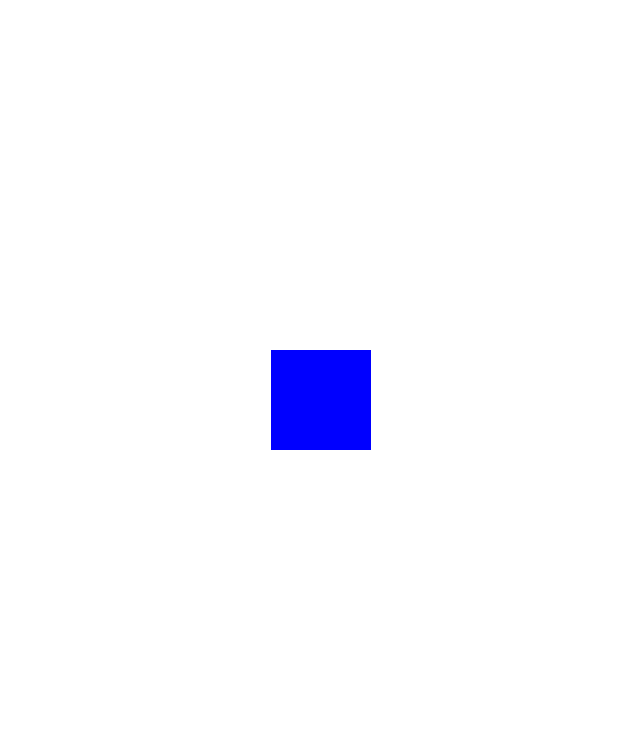
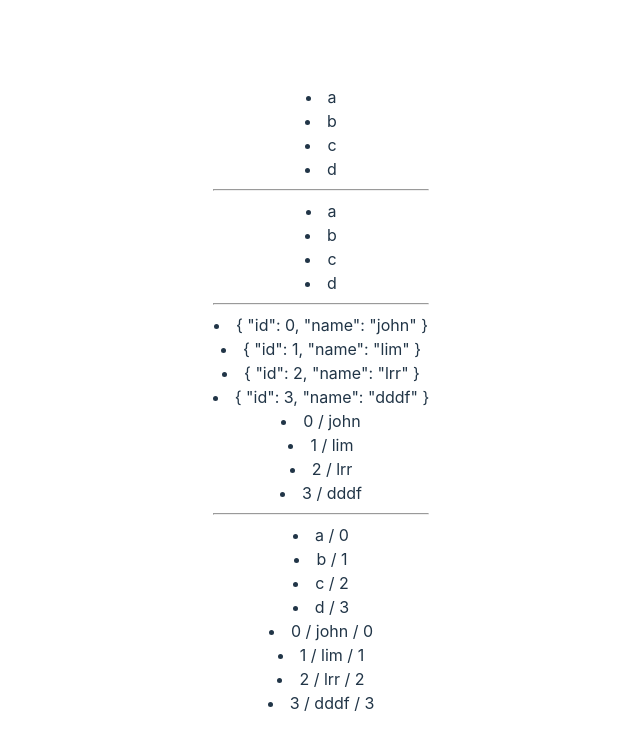
Before and after one commit to upperrr/vita-basic, a Vue app: page / in a window 1280 px wide. Shown: the top 750 px of the page, without its empty margins (319-959 px from the left). Built offline with nearby package versions, Linux system fonts and the light colour scheme.

Commit message:
:sparkles: feat: 리스트 렌더링

```diff
--- a/src/App.vue
+++ b/src/App.vue
@@ -1,18 +1,18 @@
 <template>
   <div>
-    <!-- <div v-if="isVisible" class="red"></div>
-    <div v-if="isVisible==true" class="blue"></div>
-    <div v-else class="black"></div> -->
+<!-- 기존의 HTML 코드 작성 방식 -->
+    <li>{{ sampleArray[0] }}</li>
+    <li>{{ sampleArray[1] }}</li>
+    <li>{{ sampleArray[2] }}</li>
+    <li>{{ sampleArray[3] }}</li><hr/>
 
-    <!-- <div v-if="count > 1" class="red"></div>
-    <div v-else class="blue"></div> -->
-<!--
-    <button @click="count++">증가</button>
-    <button @click="count--">감소</button> -->
+<!-- v-for directive를 사용해 보자: key필수(react와 동일) -->
+    <li v-for="item in sampleArray" :key="'item'">{{ item }}</li><hr/>
+    <li v-for="user in otherArray" :key="user.id">{{ user }}</li>
+    <li v-for="user in otherArray" :key="user.id">{{ user.id }} / {{ user.name }}</li><hr/>
 
-    <div v-show="isVisible" class="red"></div>
-    <div v-show="!isVisible" class="blue"></div>
-    <div v-if="isVisible" class="black"></div>
+    <li v-for="(item, index) in sampleArray" :key="'item'" @click="openDialo(index)">{{ item }} / {{ index }}</li>
+    <li v-for="(user, index) in otherArray" :key="user.id">{{ user.id }} / {{ user.name }} / {{ index }}</li>
   </div>
 </template>
 
@@ -21,30 +21,18 @@ export default {
   data () {
 
     return {
-      isVisible: false,
-      count: 0,
+      sampleArray: ['a', 'b', 'c', 'd'],
+      otherArray: [
+        {id: 0,  name: 'john'},
+        {id: 1,  name: 'lim'},
+        {id: 2,  name: 'lrr'},
+        {id: 3,  name: 'dddf'},
+      ]
     }
   },
 }
 </script>
 
-<style scoped>
-.red {
-  width: 100px;
-  height: 100px;
+<style lang="scss" scoped>
 
-  background-color: red;
-}
-.blue {
-  width: 100px;
-  height: 100px;
-
-  background-color: blue;
-}
-.black {
-  width: 100px;
-  height: 100px;
-
-  background-color: black;
-}
 </style>
```
Also changed, not shown: src/ifRendering.vue (added).
